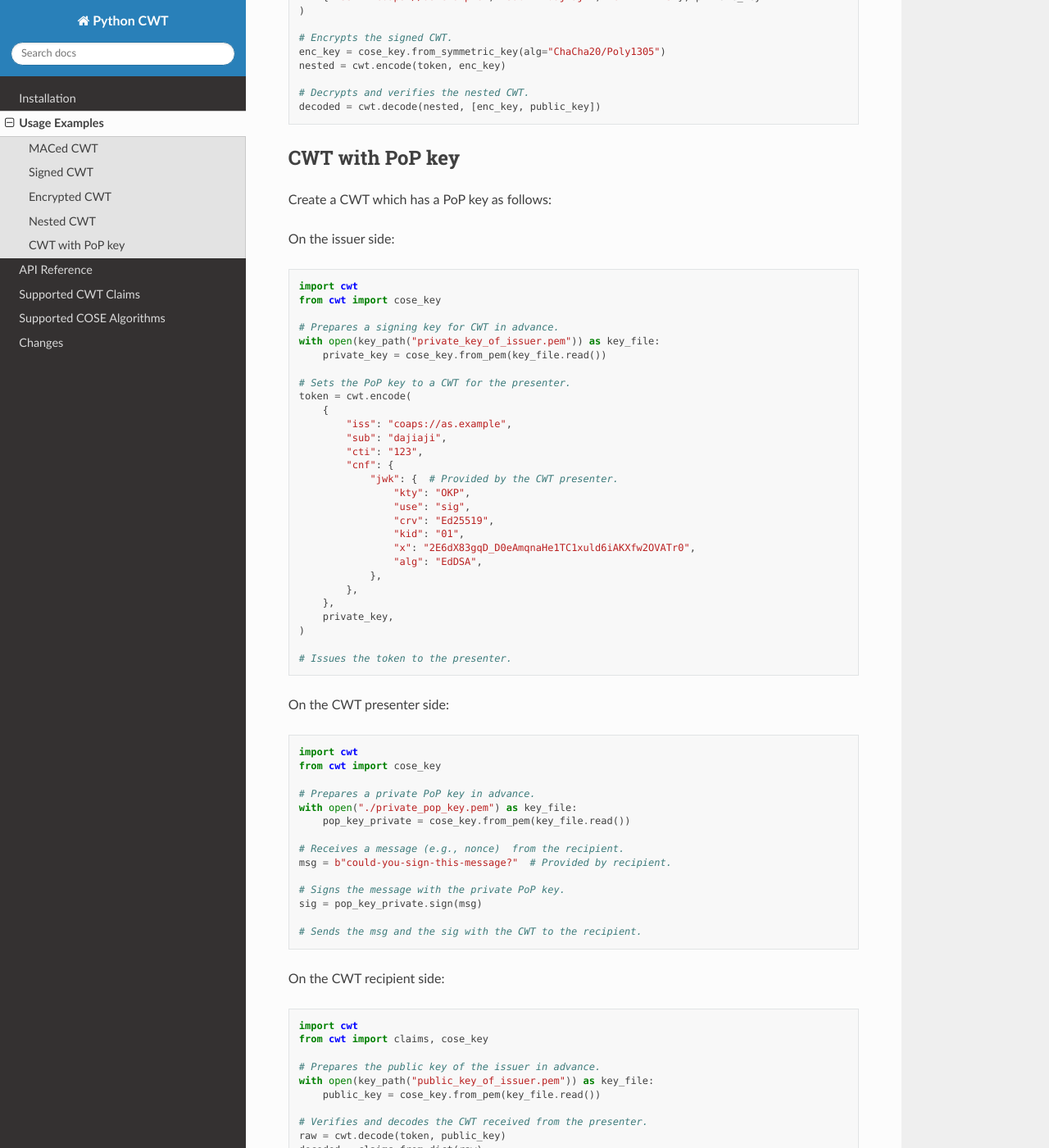
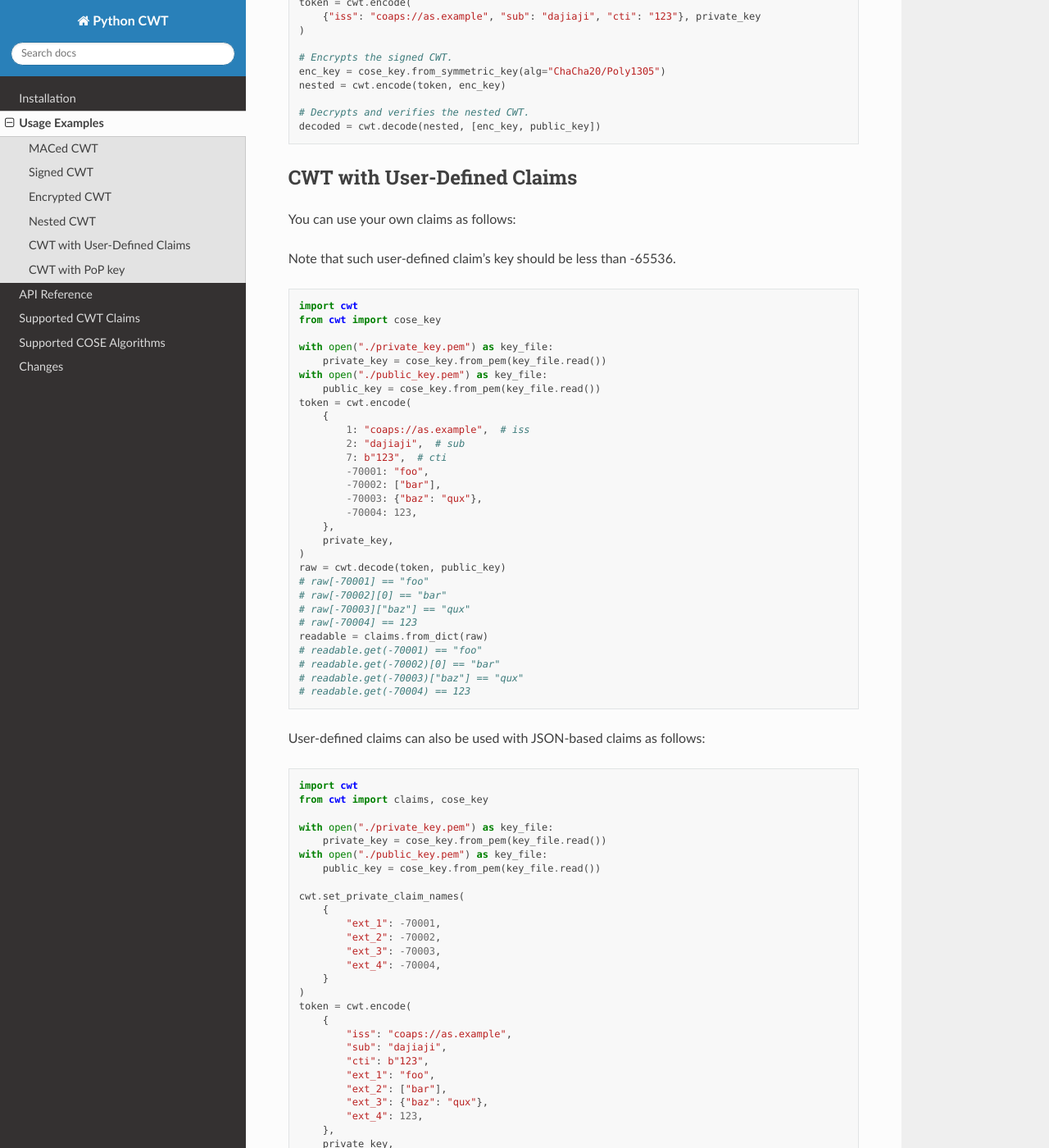
Before and after one commit to dajiaji/python-cwt, a Sphinx documentation site: the page built from docs/usage.rst, in a window 1280 px wide and 1400 px high, scrolled down 3929 px. Shown: the whole window at 82% size. Built offline with Sphinx 7.4.7 and the Read the Docs theme 2.0.0, drawn with Linux system fonts in a browser that asks for light colours; pages that are not in the unit, such as notebooks, are missing from menus; some of the changed text lies outside the part shown.

Commit message:
Add set_private_claim_names to ClaimsBuilder and CWT.

```diff
--- a/CHANGES.rst
+++ b/CHANGES.rst
@@ -3,6 +3,9 @@ Changes
 
 Unreleased
 ----------
+
+- Add set_private_claim_names to ClaimsBuilder and CWT. `#60 <https://github.com/dajiaji/python-cwt/pull/60>`__
+- Add sample of CWT with user-defined claims to docs. `#60 <https://github.com/dajiaji/python-cwt/pull/60>`__
 
 Version 0.5.0
 -------------
--- a/cwt/__init__.py
+++ b/cwt/__init__.py
@@ -1,3 +1,4 @@
+from .claims import Claims
 from .claims_builder import ClaimsBuilder, claims
 from .cose import COSE
 from .cose_key import COSEKey
@@ -8,6 +9,7 @@ from .cwt import (
     encode_and_encrypt,
     encode_and_mac,
     encode_and_sign,
+    set_private_claim_names,
 )
 from .exceptions import CWTError, DecodeError, EncodeError, VerifyError
 from .key_builder import KeyBuilder, cose_key
@@ -29,8 +31,10 @@ __all__ = [
     "encode_and_sign",
     "encode_and_encrypt",
     "decode",
+    "set_private_claim_names",
     "CWT",
     "COSE",
+    "Claims",
     "ClaimsBuilder",
     "COSEKey",
     "KeyBuilder",
--- a/docs/conf.py
+++ b/docs/conf.py
@@ -44,7 +44,6 @@ nitpick_ignore = [
     ("py:class", "cwt.exceptions.CWTError"),
     ("py:class", "cwt.recipient.Recipient"),
     ("py:class", "CBORTag"),
-    ("py:class", "Claims"),
     ("py:class", "cwt.claims.Claims"),
 ]
 
--- a/docs/usage.rst
+++ b/docs/usage.rst
@@ -217,6 +217,92 @@ Create a signed CWT and encrypt it, and then decrypt and verify the nested CWT a
     # Decrypts and verifies the nested CWT.
     decoded = cwt.decode(nested, [enc_key, public_key])
 
+CWT with User-Defined Claims
+----------------------------
+
+You can use your own claims as follows:
+
+Note that such user-defined claim's key should be less than -65536.
+
+.. code-block:: python
+
+    import cwt
+    from cwt import cose_key
+
+    with open("./private_key.pem") as key_file:
+        private_key = cose_key.from_pem(key_file.read())
+    with open("./public_key.pem") as key_file:
+        public_key = cose_key.from_pem(key_file.read())
+    token = cwt.encode(
+        {
+            1: "coaps://as.example",  # iss
+            2: "dajiaji",  # sub
+            7: b"123",  # cti
+            -70001: "foo",
+            -70002: ["bar"],
+            -70003: {"baz": "qux"},
+            -70004: 123,
+        },
+        private_key,
+    )
+    raw = cwt.decode(token, public_key)
+    # raw[-70001] == "foo"
+    # raw[-70002][0] == "bar"
+    # raw[-70003]["baz"] == "qux"
+    # raw[-70004] == 123
+    readable = claims.from_dict(raw)
+    # readable.get(-70001) == "foo"
+    # readable.get(-70002)[0] == "bar"
+    # readable.get(-70003)["baz"] == "qux"
+    # readable.get(-70004) == 123
+
+User-defined claims can also be used with JSON-based claims as follows:
+
+.. code-block:: python
+
+    import cwt
+    from cwt import claims, cose_key
+
+    with open("./private_key.pem") as key_file:
+        private_key = cose_key.from_pem(key_file.read())
+    with open("./public_key.pem") as key_file:
+        public_key = cose_key.from_pem(key_file.read())
+
+    cwt.set_private_claim_names(
+        {
+            "ext_1": -70001,
+            "ext_2": -70002,
+            "ext_3": -70003,
+            "ext_4": -70004,
+        }
+    )
+    token = cwt.encode(
+        {
+            "iss": "coaps://as.example",
+            "sub": "dajiaji",
+            "cti": b"123",
+            "ext_1": "foo",
+            "ext_2": ["bar"],
+            "ext_3": {"baz": "qux"},
+            "ext_4": 123,
+        },
+        private_key,
+    )
+    claims.set_private_claim_names(
+        {
+            "ext_1": -70001,
+            "ext_2": -70002,
+            "ext_3": -70003,
+            "ext_4": -70004,
+        }
+    )
+    raw = cwt.decode(token, public_key)
+    readable = claims.from_dict(raw)
+    # readable.get("ext_1") == "foo"
+    # readable.get("ext_2")[0] == "bar"
+    # readable.get("ext_3")["baz"] == "qux"
+    # readable.get("ext_4") == 123
+
 CWT with PoP key
 ----------------
 
```
Also changed, not shown: README.md (+87 -0 lines), 5 other files.
